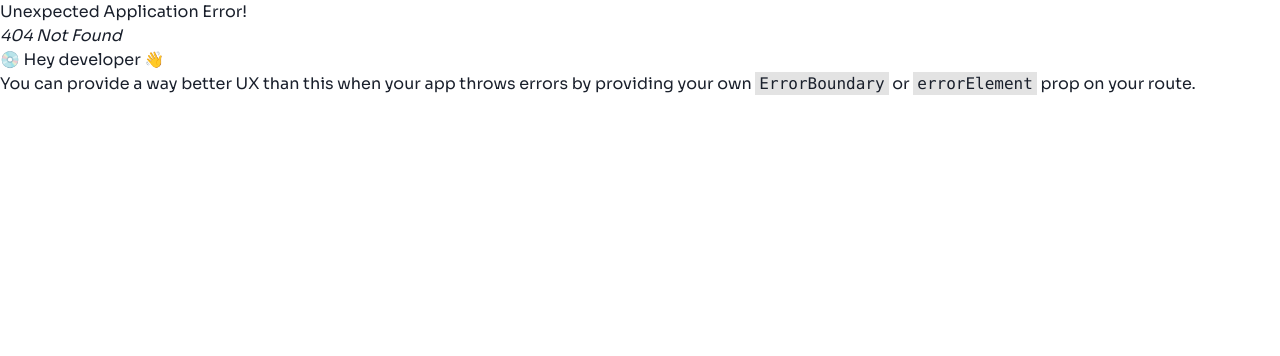
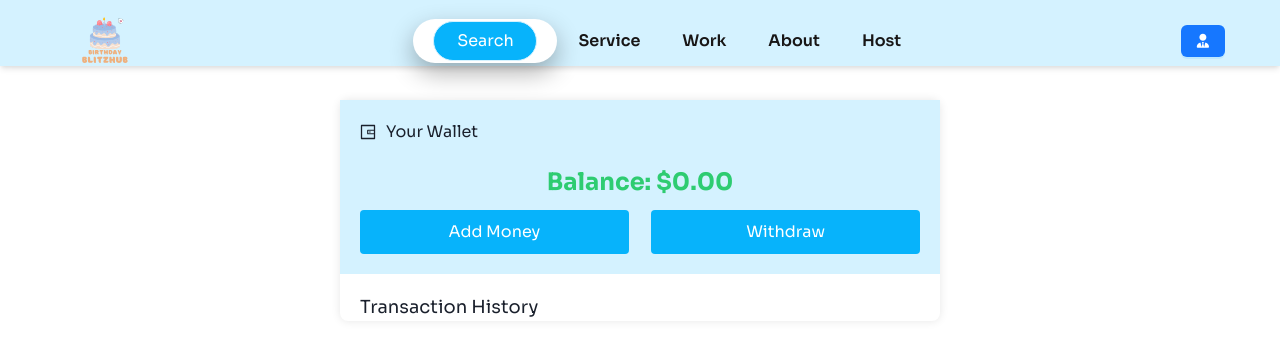
Before and after one commit to vuvuvo0303/birthdayforkids_fe_swp, a React (Vite) app: page /Wallet in a window 1280 px wide. Before the commit this address had no page. Shown: the top 356 px of the page. Built offline with nearby package versions, Linux system fonts and the light colour scheme.

Commit message:
Create wallet

```diff
--- a/src/page/GuestProfile/GuestProfile.jsx
+++ b/src/page/GuestProfile/GuestProfile.jsx
@@ -1,7 +1,9 @@
 import React, { useState } from "react";
+import { useEffect } from "react";
 import { HeaderLogin } from "../../component/HeaderLogin";
 import { Footer } from "../../component/Footer";
 import { PlusOutlined } from "@ant-design/icons";
+
 import {
     Button,
     Cascader,
@@ -27,7 +29,45 @@ const normFile = (e) => {
     return e?.fileList;
 };
 export const GuestProfile = () => {
-    const [componentDisabled, setComponentDisabled] = useState(true);
+    const [componentDisabled, setComponentDisabled] = useState(false);
+    const [userData, setUserData] = useState({
+        name: "",
+        password: "",
+        email: "",
+        phone: "",
+        gender: "",
+    });
+
+    useEffect(() => {
+        if (!componentDisabled) {
+            fetchUserProfile();
+        }
+    }, [componentDisabled]);
+
+    const fetchUserProfile = async () => {
+        try {
+
+            const response = await fetch(
+                "http://birthdayblitzhub.online:8080/auth/getAlluser",
+                {
+                    method: "GET",
+                    headers: {
+                        "Content-Type": "application/json",
+
+                    },
+                }
+            );
+
+            if (response.ok) {
+                const userDataFromApi = await response.json();
+                setUserData(userDataFromApi);
+            } else {
+                console.error("Không thể lấy thông tin người dùng");
+            }
+        } catch (error) {
+            console.error("Lỗi khi lấy thông tin người dùng:", error);
+        }
+    };
     return (
         <div>
             <HeaderLogin />
@@ -36,10 +76,11 @@ export const GuestProfile = () => {
                     <h1 class="heading">your profile</h1>
                     <section className="form-container">
                         <div class="info">
+                            {/* Display user profile data */}
                             <div class="user">
-                                <img src="img/pic-1.jpg" alt="" />
-                                <h3>shaikh anas</h3>
-                                <p>student</p>
+                                <img src={`${userData.avatar}`} alt="" />
+                                <h3>{userData.name}</h3>
+                                <p>{userData.email}</p>
                                 <Checkbox
                                     checked={componentDisabled}
                                     onChange={(e) =>
--- a/src/page/HostPage/Hostpage.jsx
+++ b/src/page/HostPage/Hostpage.jsx
@@ -10,11 +10,11 @@ export const Hostpage = () => {
     const [members, setMembers] = useState([]);
 
     useEffect(() => {
-        // Gọi API để lấy danh sách thành viên
+
         axios
             .get("http://birthdayblitzhub.online:8080/auth/getAllHost")
             .then((response) => {
-                setMembers(response.data); // Cập nhật state với dữ liệu từ API
+                setMembers(response.data);
             })
             .catch((error) => {
                 console.error("Error fetching data:", error);
--- /dev/null
+++ b/src/page/Wallet/Wallet.jsx
@@ -0,0 +1,60 @@
+import { useState } from "react";
+import React from "react";
+import "./wallet.css";
+import { WalletOutlined } from "@ant-design/icons";
+import { HeaderLogin } from "../../component/HeaderLogin";
+
+export const Wallet = () => {
+    const [balance, setBalance] = useState(0);
+    const [transactionHistory, setTransactionHistory] = useState([]);
+
+    const addMoney = () => {
+        const amount = parseFloat(prompt("Enter the amount to add:"));
+
+        if (isNaN(amount) || amount <= 0) {
+            alert(
+                "Invalid amount. Please enter a valid number greater than zero."
+            );
+            return;
+        } else {
+        }
+
+        const updatedBalance = balance + amount;
+        setBalance(updatedBalance);
+        addTransaction(`Added $${amount.toFixed(2)}`);
+    };
+
+    const addTransaction = (description) => {
+        setTransactionHistory([...transactionHistory, description]);
+    };
+    return (
+        <div>
+            <HeaderLogin />
+            <div className="wallet-container">
+                <div className="wallet-first">
+                    <div className="wallet-header">
+                        <WalletOutlined />
+                        <h2>Your Wallet</h2>
+                    </div>
+                    <div className="wallet-balance">
+                        Balance: ${balance.toFixed(2)}
+                    </div>
+                    <div className="wallet-actions">
+                        <button className="wallet-button" onClick={addMoney}>
+                            Add Money
+                        </button>
+                        <button className="wallet-button">Withdraw</button>
+                    </div>
+                </div>
+                <div className="transaction-history">
+                    <h3>Transaction History</h3>
+                    <ul>
+                        {transactionHistory.map((transaction, index) => (
+                            <li key={index}>{transaction}</li>
+                        ))}
+                    </ul>
+                </div>
+            </div>
+        </div>
+    );
+};
--- /dev/null
+++ b/src/page/Wallet/wallet.css
@@ -0,0 +1,75 @@
+.wallet-container {
+    max-width: 600px;
+    margin: 100px auto;
+    background-color: #fff;
+    /* padding: 20px; */
+    box-shadow: 0 0 10px rgba(0, 0, 0, 0.1);
+    border-radius: 8px;
+}
+
+.wallet-first {
+    background-color: #d4f2ff;
+    padding: 20px;
+}
+
+.wallet-header {
+    display: flex;
+    align-items: center;
+    margin-bottom: 20px;
+}
+
+.wallet-header h2 {
+    margin-left: 10px;
+}
+
+.wallet-balance {
+    font-size: 24px;
+    font-weight: bold;
+    color: #2ecc71;
+    margin-bottom: 10px;
+    text-align: center;
+}
+
+.wallet-actions {
+    display: flex;
+    justify-content: space-between;
+}
+
+.wallet-button {
+    padding: 10px;
+    width: 48%;
+    text-align: center;
+    background-color: #07b3fb;
+    color: #fff;
+    border: none;
+    border-radius: 4px;
+    cursor: pointer;
+    transition: background-color 0.3s ease;
+}
+
+.wallet-button:hover {
+    opacity: 0.9;
+}
+
+.transaction-history {
+    margin-top: 20px;
+    padding: 0 20px;
+}
+
+.transaction-history h3 {
+    font-size: 18px;
+    margin-bottom: 10px;
+}
+
+transaction-history ul {
+    list-style-type: none;
+    padding: 0;
+}
+
+transaction-history li {
+    margin-bottom: 5px;
+    padding: 8px;
+    background-color: #ecf0f1;
+    border-radius: 4px;
+    box-shadow: 0 0 5px rgba(0, 0, 0, 0.1);
+}
```
Also changed, not shown: src/App.jsx (+14 -10 lines).
